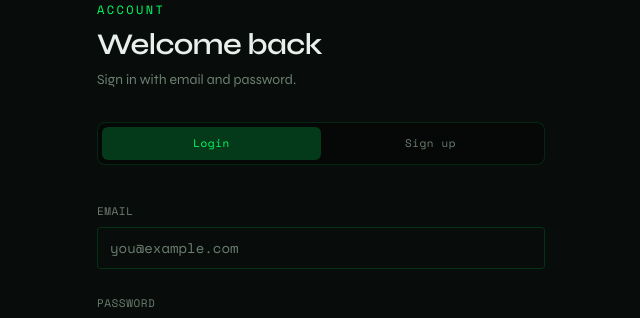
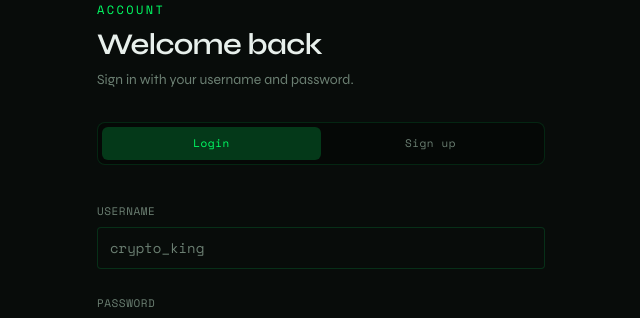
Before and after one commit to macdougallharry-oss/draft-market, a Next.js app: page /login in a window 1280 px wide. Shown: the part 191-509 px from the top of the page, without its empty margins (319-959 px from the left). Built offline with nearby package versions, Linux system fonts and the light colour scheme.

Commit message:
simplify signup - username and password only, no email required

```diff
--- a/src/app/login/page.tsx
+++ b/src/app/login/page.tsx
@@ -17,13 +17,31 @@ function SubmitSpinner({ className }: { className?: string }) {
 /** Browser timer id (avoids NodeJS.Timeout vs DOM number mismatch in client code). */
 type BrowserTimeoutId = ReturnType<typeof globalThis.setTimeout>;
 
+const USERNAME_RE = /^[a-zA-Z0-9_]{3,20}$/;
+
+function validateUsername(raw: string): string | null {
+  const t = raw.trim();
+  if (t.length < 3 || t.length > 20) {
+    return "Username must be 3–20 characters.";
+  }
+  if (!USERNAME_RE.test(t)) {
+    return "Use only letters, numbers, and underscores (a–z, A–Z, 0–9, _).";
+  }
+  return null;
+}
+
+/** Supabase Auth requires an email; we never show this to players. */
+function internalAuthEmail(trimmedUsername: string): string {
+  return `${trimmedUsername.toLowerCase()}@draftmarket.app`;
+}
+
 function LoginForm() {
   const router = useRouter();
   const searchParams = useSearchParams();
   const redirectTo = searchParams.get("redirect") ?? "/picks";
 
   const [mode, setMode] = useState<"login" | "signup">("login");
-  const [email, setEmail] = useState("");
+  const [username, setUsername] = useState("");
   const [password, setPassword] = useState("");
   const [error, setError] = useState<string | null>(null);
   const [signUpSuccess, setSignUpSuccess] = useState<string | null>(null);
@@ -45,11 +63,20 @@ function LoginForm() {
     setSignUpSuccess(null);
     setLoading(true);
 
+    const nameErr = validateUsername(username);
+    if (nameErr) {
+      setLoading(false);
+      setError(nameErr);
+      return;
+    }
+
+    const trimmed = username.trim();
+    const authEmail = internalAuthEmail(trimmed);
     const supabase = createClient();
 
     if (mode === "login") {
       const { error: signInError } = await supabase.auth.signInWithPassword({
-        email,
+        email: authEmail,
         password,
       });
       setLoading(false);
@@ -73,7 +100,7 @@ function LoginForm() {
 
     try {
       const result = await supabase.auth.signUp({
-        email,
+        email: authEmail,
         password,
         options: {
           emailRedirectTo: `${origin}/auth/callback`,
@@ -88,26 +115,43 @@ function LoginForm() {
       return;
     }
 
+    if (signUpError) {
       setLoading(false);
-
-    if (signUpError) {
       setError(signUpError.message);
       return;
     }
 
-    if (data.session) {
+    if (data.session && data.user) {
+      const { error: insertError } = await supabase.from("profiles").insert({
+        id: data.user.id,
+        username: trimmed,
+      });
+
+      if (insertError) {
+        setLoading(false);
+        if (insertError.code === "23505") {
+          setError(
+            "That username is already taken. Try another, or sign in if it's yours.",
+          );
+        } else {
+          setError(insertError.message);
+        }
+        return;
+      }
+
       setLoading(false);
       setWelcomeRedirect(true);
       postSignUpRedirectRef.current = globalThis.setTimeout(() => {
         postSignUpRedirectRef.current = null;
-        router.push("/onboarding");
+        router.push(redirectTo);
         router.refresh();
       }, 1800);
       return;
     }
 
+    setLoading(false);
     setSignUpSuccess(
-      "You’re in. If email confirmation is on for your project, check your inbox to verify — then sign in below.",
+      "Account created. If your project requires email confirmation, check your inbox to verify — then sign in with your username. We'll ask for a real email later if you win a prize.",
     );
     setPassword("");
     setMode("login");
@@ -161,8 +205,8 @@ function LoginForm() {
               </h1>
               <p className="mt-2 font-sans text-sm text-[#6b7f72]">
                 {mode === "login"
-              ? "Sign in with email and password."
-              : "Sign up to lock picks and join leagues."}
+                  ? "Sign in with your username and password."
+                  : "Pick a username and password — 3–20 characters, letters, numbers, and underscores only."}
               </p>
 
               {searchParams.get("error") === "auth" && (
@@ -173,7 +217,7 @@ function LoginForm() {
               )}
 
               {signUpSuccess && (
-            <p className="mt-4 rounded border border-[#00ff64]/40 bg-[#00ff64]/10 px-3 py-2 font-mono text-xs text-[#00ff64]">
+                <p className="mt-4 rounded border border-[#00ff64]/40 bg-[#00ff64]/10 px-3 py-2 font-mono text-xs leading-relaxed text-[#00ff64]">
                   {signUpSuccess}
                 </p>
               )}
@@ -192,6 +236,8 @@ function LoginForm() {
                     setMode("login");
                     setError(null);
                     setSignUpSuccess(null);
+                    setUsername("");
+                    setPassword("");
                   }}
                   className={`flex-1 rounded-md py-2 transition disabled:cursor-not-allowed disabled:opacity-40 ${
                     mode === "login"
@@ -208,6 +254,8 @@ function LoginForm() {
                     setMode("signup");
                     setError(null);
                     setSignUpSuccess(null);
+                    setUsername("");
+                    setPassword("");
                   }}
                   className={`flex-1 rounded-md py-2 transition disabled:cursor-not-allowed disabled:opacity-40 ${
                     mode === "signup"
@@ -222,22 +270,27 @@ function LoginForm() {
               <form onSubmit={handleSubmit} className="mt-8 space-y-5">
                 <div>
                   <label
-                htmlFor="email"
+                    htmlFor="username"
                     className="font-mono text-[11px] uppercase tracking-wider text-[#6b7f72]"
                   >
-                Email
+                    Username
                   </label>
                   <input
-                id="email"
-                name="email"
-                type="email"
-                autoComplete="email"
+                    id="username"
+                    name="username"
+                    type="text"
+                    autoComplete="username"
+                    autoCapitalize="none"
+                    autoCorrect="off"
+                    spellCheck={false}
                     required
+                    minLength={3}
+                    maxLength={20}
                     disabled={loading}
-                value={email}
-                onChange={(e) => setEmail(e.target.value)}
+                    value={username}
+                    onChange={(e) => setUsername(e.target.value)}
                     className="mt-1.5 w-full rounded border border-[rgba(0,255,100,0.15)] bg-[#080c0a] px-3 py-2.5 font-mono text-sm text-[#e8f0ec] outline-none ring-[#00ff64]/40 placeholder:text-[#6b7f72] focus:border-[#00ff64]/50 focus:ring-2 disabled:cursor-not-allowed disabled:opacity-50"
-                placeholder="you@example.com"
+                    placeholder="crypto_king"
                   />
                 </div>
                 <div>
```
Lines whose indentation alone changed are shown as unchanged.
